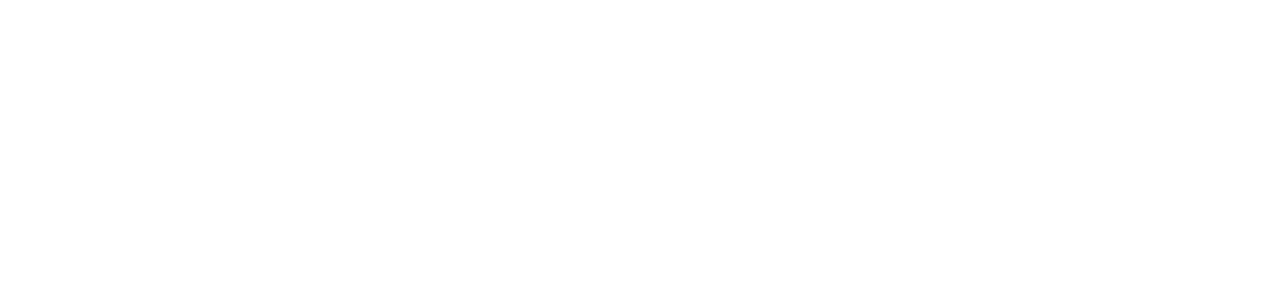
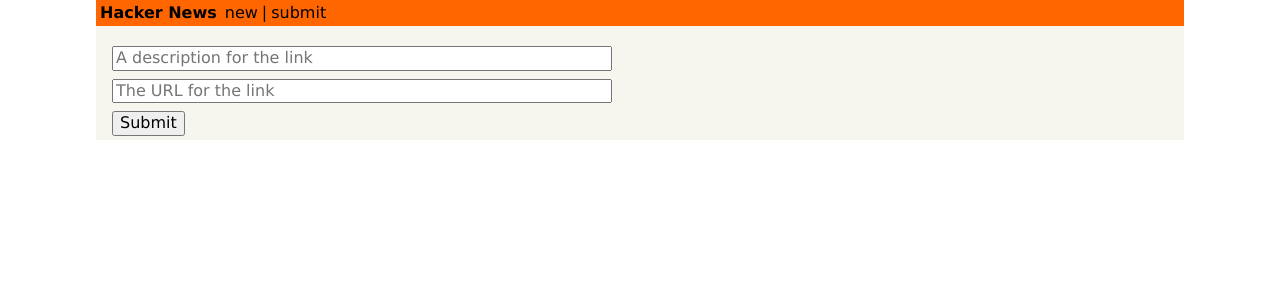
Before and after one commit to mitchelldirt/hashnode-react-apollo, a React (Create React App) app: page /create in a window 1280 px wide. Shown: the top 300 px of the page. Built offline with nearby package versions, Linux system fonts and the light colour scheme.

Commit message:
Completed two chapters of howtographql learned how to do mutations and use react-router with graphql

```diff
--- a/package.json
+++ b/package.json
@@ -10,6 +10,7 @@
     "graphql": "^16.6.0",
     "react": "^18.2.0",
     "react-dom": "^18.2.0",
+    "react-router-dom": "^6.2.1",
     "react-scripts": "5.0.1",
     "web-vitals": "^2.1.0"
   },
--- a/src/components/App.jsx
+++ b/src/components/App.jsx
@@ -1,12 +1,25 @@
-import '../styles/App.css';
+import React from 'react';
+import CreateLink from './CreatLink';
+import Header from './Header';
 import LinkList from './LinkList';
+import { Route, Routes, BrowserRouter } from 'react-router-dom';
 
-function App() {
+
+const App = () => {
   return (
-    <div className="App">
-     <LinkList />
+    <div className="center w85">
+      <Header />
+      <div className="ph3 pv1 background-gray">
+        <Routes>
+          <Route path="/" element={<LinkList/>} />
+          <Route
+            path="/create"
+            element={<CreateLink/>}
+          />
+        </Routes>
+      </div>
     </div>
   );
-}
+};
 
 export default App;
--- /dev/null
+++ b/src/components/CreatLink.jsx
@@ -0,0 +1,75 @@
+import React, { useState } from 'react';
+import { useMutation, gql } from '@apollo/client';
+import { useNavigate } from 'react-router-dom';
+
+const CREATE_LINK_MUTATION = gql`
+mutation PostMutation(
+    $description: String!
+    $url: String!
+) {
+    post(description: $description, url: $url) {
+        id
+        createdAt
+        url
+        description
+    }
+}
+`;
+
+const CreateLink = () => {
+    const [formState, setFormState] = useState({
+        description: '',
+        url: ''
+    })
+
+    const navigate = useNavigate()
+    const [createLink] = useMutation(CREATE_LINK_MUTATION, {
+        variables: {
+            description: formState.description,
+            url: formState.url
+        },
+        onCompleted: () => navigate('/')
+    })
+
+    return (
+        <>
+            <form
+                onSubmit={(e) => {
+                    e.preventDefault();
+                    createLink()
+                }}
+            >
+                <div className='flex flex-column mt3'>
+                    <input
+                        className='mb2'
+                        value={formState.description}
+                        onChange={(e) => {
+                            setFormState({
+                                ...formState,
+                                description: e.target.value
+                            })
+                        }}
+                        type='text'
+                        placeholder='A description for the link'
+                    />
+                    <input
+                        className='mb2'
+                        value={formState.url}
+                        onChange={(e) => {
+                            setFormState({
+                                ...formState,
+                                url: e.target.value
+                            })
+                        }}
+                        type='text'
+                        placeholder='The URL for the link'
+                    />
+                </div>
+                <button
+                type='submit'>Submit</button>
+            </form>
+        </>
+    )
+}
+
+export default CreateLink
--- /dev/null
+++ b/src/components/Header.jsx
@@ -0,0 +1,26 @@
+import React from 'react';
+import { Link } from 'react-router-dom';
+
+const Header = () => {
+    return (
+        <div className="flex pa1 justify-between nowrap orange">
+            <div className="flex flex-fixed black">
+                <Link to="/" className="no-underline black">
+                    <div className="fw7 mr1">Hacker News</div>
+                </Link>
+                <Link to="/" className="ml1 no-underline black">
+                    new
+                </Link>
+                <div className="ml1">|</div>
+                <Link
+                    to="/create"
+                    className="ml1 no-underline black"
+                >
+                    submit
+                </Link>
+            </div>
+        </div>
+    );
+};
+
+export default Header;
--- a/src/index.js
+++ b/src/index.js
@@ -10,6 +10,7 @@
   createHttpLink,
   InMemoryCache
 } from '@apollo/client';
+import { BrowserRouter } from 'react-router-dom';
 
 const httpLink = createHttpLink({
   uri: 'http://localhost:4000'
@@ -22,9 +23,11 @@
 
 const root = ReactDOM.createRoot(document.getElementById('root'));
 root.render(
-  <ApolloProvider client={client}>
-    <App />
-  </ApolloProvider>
+  <BrowserRouter>
+    <ApolloProvider client={client}>
+      <App />
+    </ApolloProvider>
+  </BrowserRouter>
 );
 
 // If you want to start measuring performance in your app, pass a function
```
Also changed, not shown: 2 other files (tests, documents, lock files or other folders).
